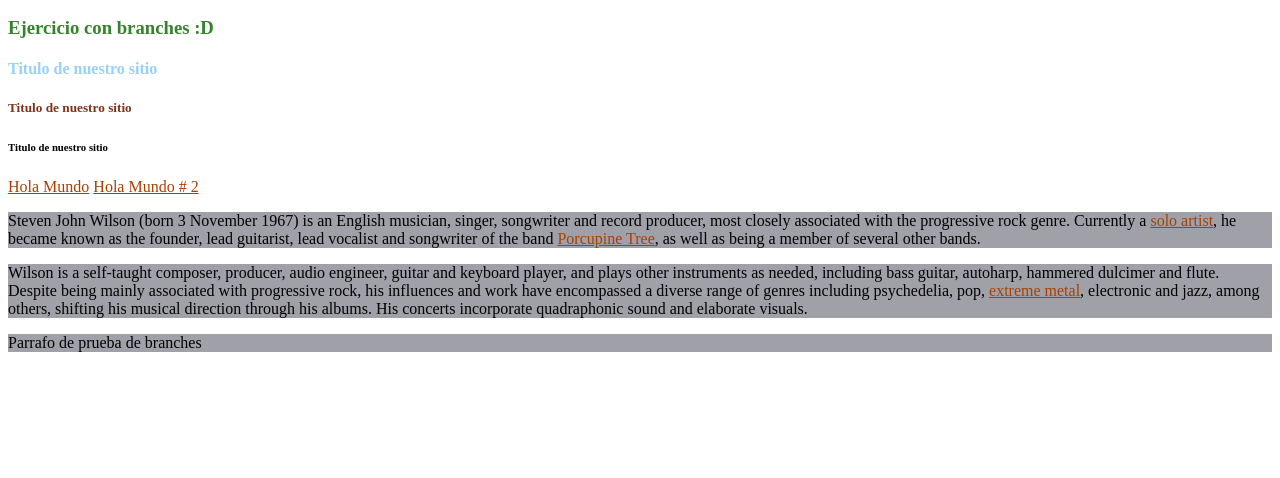
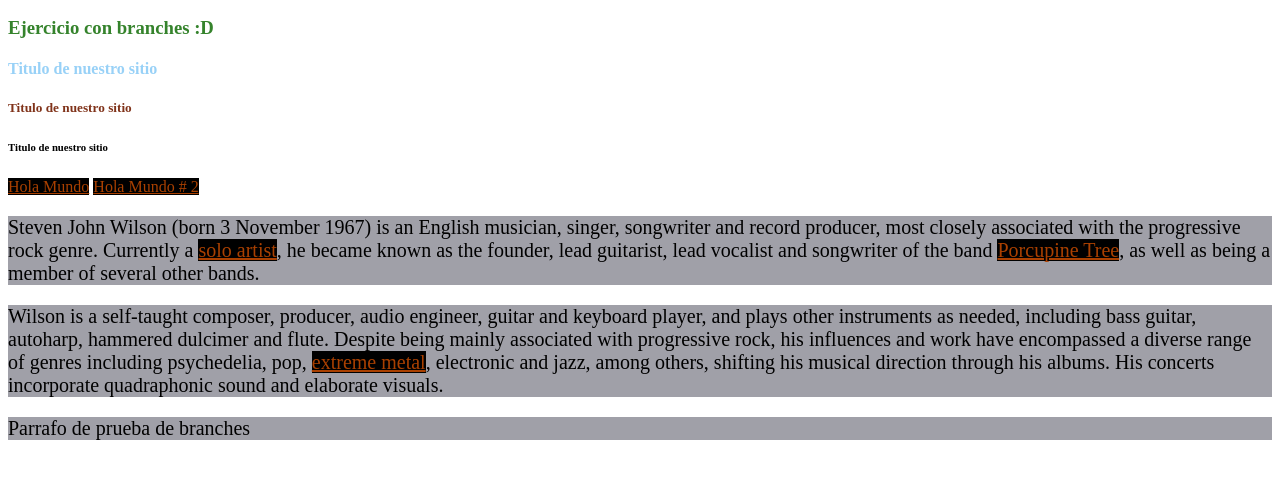
Before and after one commit to juriverag/prueba-git, a plain HTML site: page index.html in a window 1280 px wide. Shown: the part 116-594 px from the top of the page. Drawn offline with Linux system fonts and the light colour scheme.

Commit message:
Fondo para los enlaces, texto de parrafo mas grande.

```diff
--- a/css/estilos3.css
+++ b/css/estilos3.css
@@ -84,8 +84,10 @@ h5 {
 
 p {
 	background : #a0a0a8;
+	font-size : 20px;
 }
 
 a {
-	color : #aa4000
+	color : #aa4000;
+	background : #000;
 }
```
